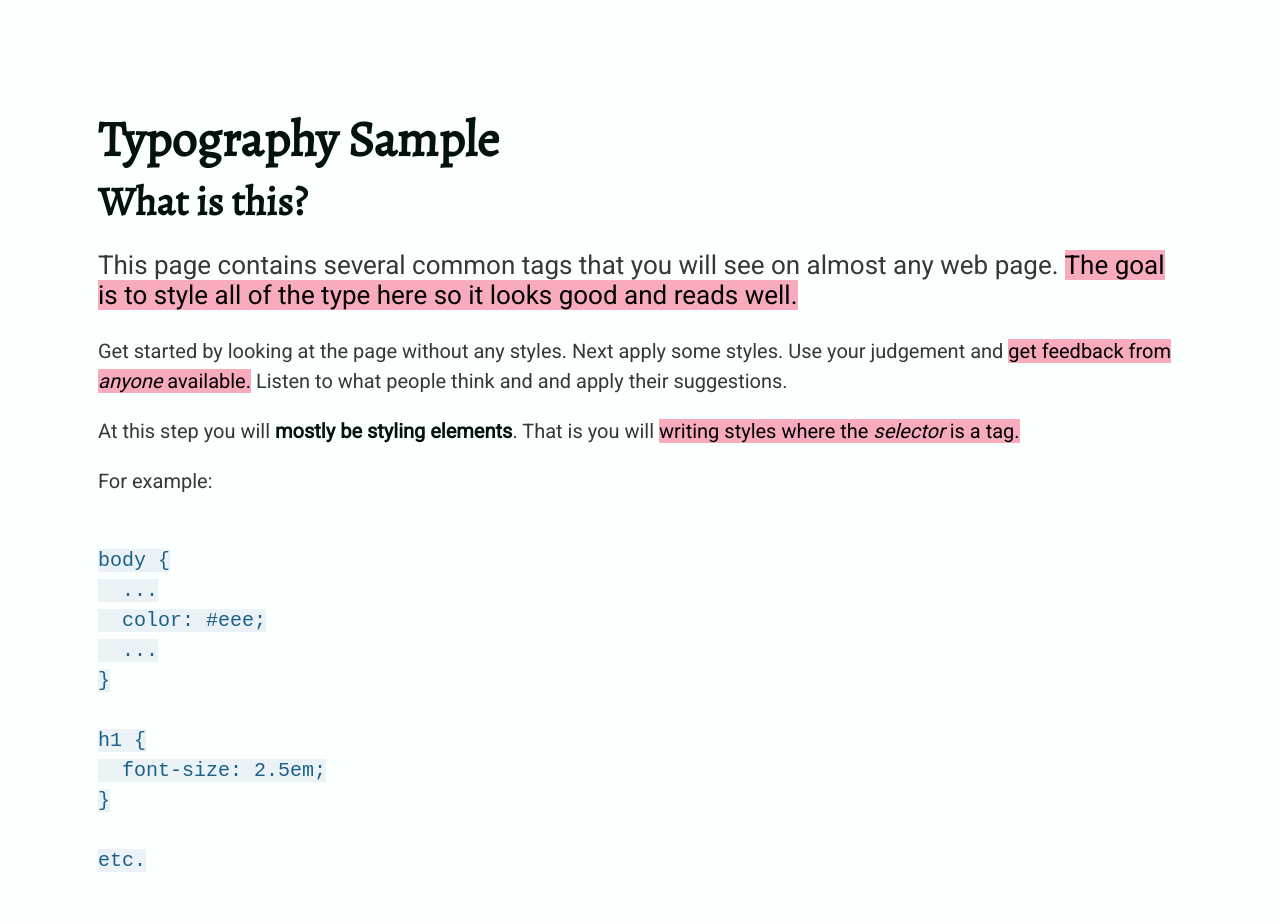
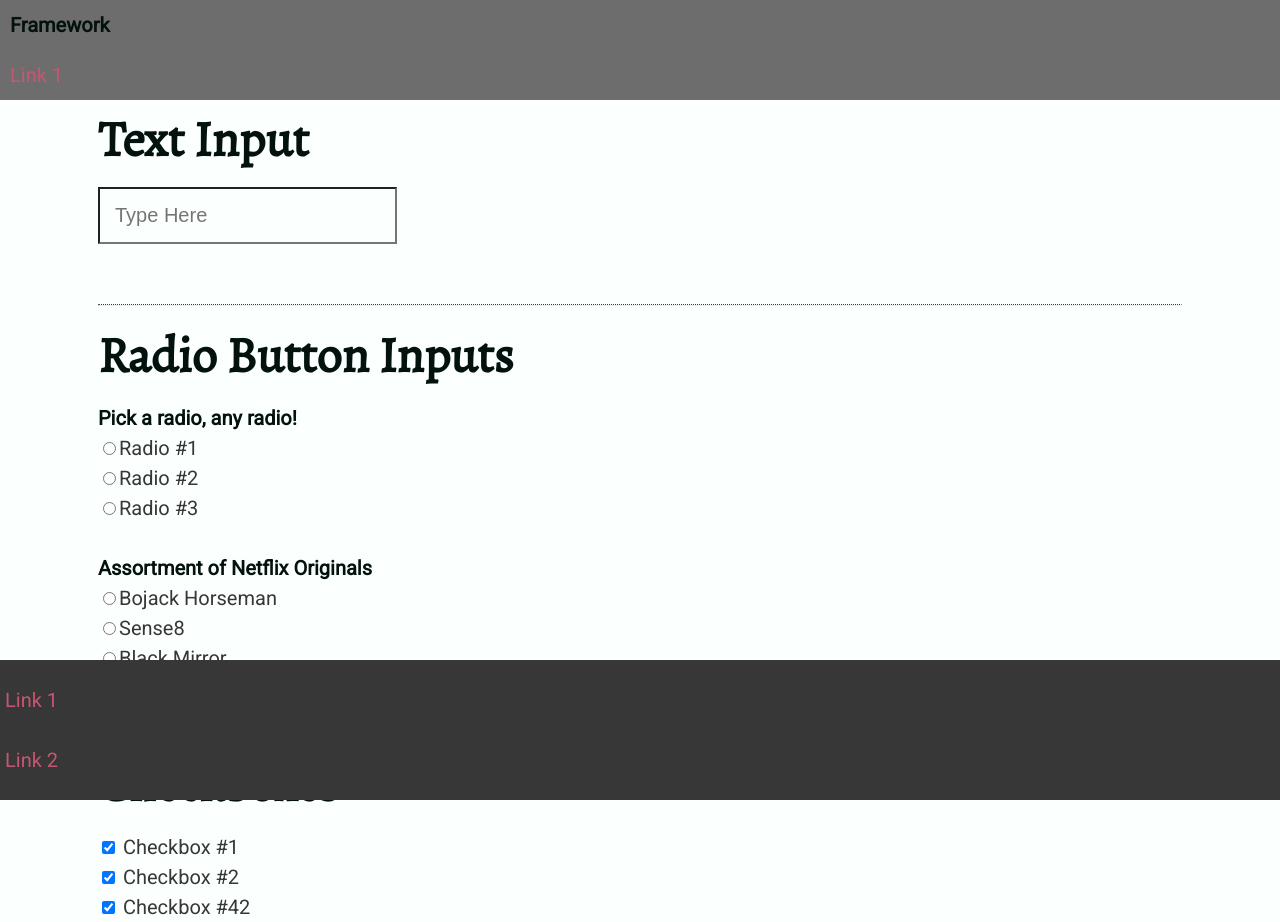
Before and after one commit to cherishkim42/Crazy-CSS, a plain HTML site: page framework/typography.html in a window 1280 px wide. Shown: the top 922 px of the page. Drawn offline with nearby package versions, Linux system fonts and the light colour scheme.

Commit message:
fricky fricky frack frack

```diff
--- a/framework/framewerk.css
+++ b/framework/framewerk.css
@@ -11,7 +11,11 @@
     --bg-color: #fbfffe; /*background color*/
     --fg-color: #373737;/*foreground color*/
     --bold-color: #03120E;
-    --hover-color: #F16889;
+    --cursor-highlight-color: #F16889;
+    --hoverlink-color: #56A3A6;
+    --muted-color: #6d6d6d;
+    --standout-static-color: #C65671;
+    --quiet-static-color: #F69EB3;
 }
 
 body {
@@ -66,15 +70,15 @@ a {
 }
 
 a:link {
-    color: #C65671;
+    color: var(--standout-static-color);
 }
 
 a:visited {
-    color: #F69EB3;
+    color: var(--quiet-static-color);
 }
 
 a:hover {
-    color: #56A3A6;
+    color: var(--hoverlink-color);
 }
 
 abbr {
@@ -111,6 +115,13 @@ del {
     font-weight: 250;
 }
 
+input {
+    color: var(--fg-color);
+    background: var(--bg-color);
+    padding: 15px;
+    font-size: 1em;
+}
+
 s {
     color: var(--bold-color);
     font-weight: 250;
@@ -130,8 +141,48 @@ em {
     font-style: oblique;
 }
 
+.footer {
+    position: fixed;
+    left: 0;
+    bottom: 0;
+    width: 100%;
+    background: var(--fg-color);
+    color: var(--bg-color);
+}
+
+.footer ul {
+    padding: 5px;
+    text-decoration: none;
+}
+
+.footer ul li {
+    padding: 5px;
+    text-decoration: none;
+}
+
 hr {
     border-top: 1px dotted var(--fg-color);
+}
+
+.navbar {
+    position: fixed;
+    right: 0;
+    top: 0;
+    width: 100%;
+    background-color: var(--muted-color);
+}
+
+.navbar ul {
+    list-style-type: none;
+    width: 50%;
+    margin: 0px;
+    padding: 0px;
+    display: flex;
+}
+
+.navbar li {
+    margin: 5px;
+    padding: 5px;
 }
 
 .lead {
@@ -141,7 +192,7 @@ hr {
 }
 
 .text-muted {
-    color: #6d6d6d;
+    color: var(--muted-color);
 }
 
 .wrapper {
@@ -150,5 +201,5 @@ hr {
 }
 
 ::selection {
-    background: var(--hover-color);
+    background: var(--cursor-highlight-color);
 }
--- a/framework/typography.html
+++ b/framework/typography.html
@@ -7,14 +7,50 @@
     <link href="framewerk.css" rel="stylesheet">
     <link href="https://fonts.googleapis.com/css?family=Alegreya&display=swap" rel="stylesheet">
     <link href="https://fonts.googleapis.com/css?family=Roboto&display=swap" rel="stylesheet">
-
-
-
 </head>
 
 <body>
-    <!-- I added these inline styles to make this easy to read feel free
-  to edit or remove -->
+    <nav class="navbar">
+        <ul>
+            <li><a href="#"><strong>Framework</strong></a></li>
+        </ul>
+        <ul><li><a href="#link">Link 1</a></li></ul>
+    </nav>
+
+    <div class="wrapper">
+        <h1>Text Input</h1>
+        <form><input type="text" placeholder="Type Here"></form>
+        <br><hr>
+
+        <h1>Radio Button Inputs</h1>
+        <form>
+            <strong>Pick a radio, any radio!</strong><br>
+            <input type="radio" name="options" value="1">Radio #1<br>
+            <input type="radio" name="options" value="2">Radio #2<br>
+            <input type="radio" name="options" value="3">Radio #3<br><br>
+            <strong>Assortment of Netflix Originals</strong><br>
+            <input type="radio" name="choices" value="boj">Bojack Horseman<br>
+            <input type="radio" name="choices" value="sense8">Sense8<br>
+            <input type="radio" name="choices" value="bm">Black Mirror<br>
+        </form>
+        <br><hr>
+
+        <h1>Checkboxes</h1>
+        <label class="container">
+            <input type="checkbox" checked="checked">
+            <span class="checkmark"></span>Checkbox #1
+        </label><br>
+        <label class="container">
+            <input type="checkbox" checked="checked">
+            <span class="checkmark"></span>Checkbox #2
+        </label><br>
+        <label class="container">
+            <input type="checkbox" checked="checked">
+            <span class="checkmark"></span>Checkbox #42
+        </label>
+
+    </div>
+
     <div class="wrapper">
         <h1>Typography Sample</h1>
 
@@ -325,3 +361,15 @@ etc.
             <p>This paragraph uses the regular/default styles.</p>
             <p class="text-muted">This paragraph uses the <code>.text-muted</code> class.</p>
         </div>
+        <br>
+        <br>
+    </div>
+
+<footer class="footer">
+    <ul>
+        <a href="#">Link 1</a>
+    </ul>
+    <ul>
+        <a href="#">Link 2</a>
+    </ul>
+</footer>
```
